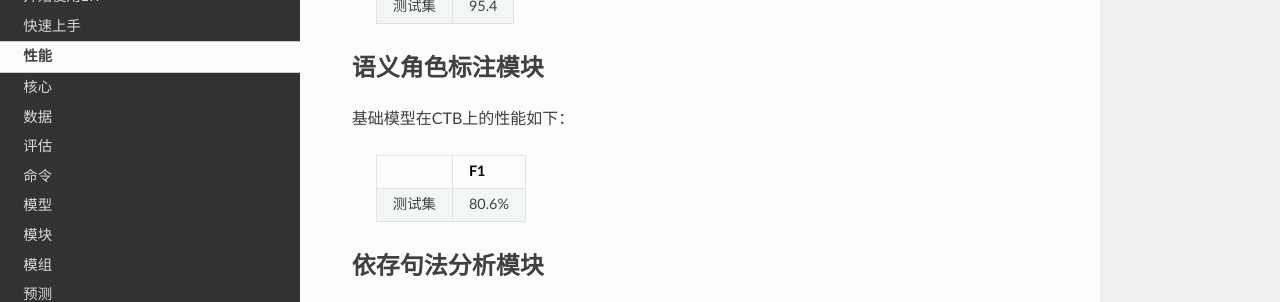
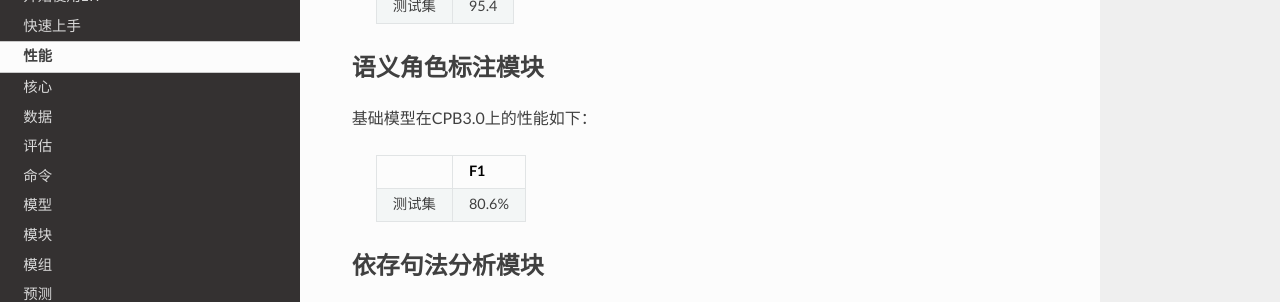
Before and after one commit to HIT-SCIR/ltp, a Sphinx documentation site: the page built from docs/performance.rst, in a window 1280 px wide and 900 px high, scrolled down 733 px. Shown: the part 149-451 px from the top of the window. Built offline with Sphinx 7.4.7 and the Read the Docs theme 2.0.0, drawn with Linux system fonts in a browser that asks for light colours.

Commit message:
更正SRL训练语料说明

```diff
--- a/docs/performance.rst
+++ b/docs/performance.rst
@@ -45,7 +45,7 @@
 语义角色标注模块
 -----------------
 
-基础模型在CTB上的性能如下：
+基础模型在CPB3.0上的性能如下：
 
     +------+----------+
     |      | F1       |
```
Also changed, not shown: README.md (+1 -1 lines).
